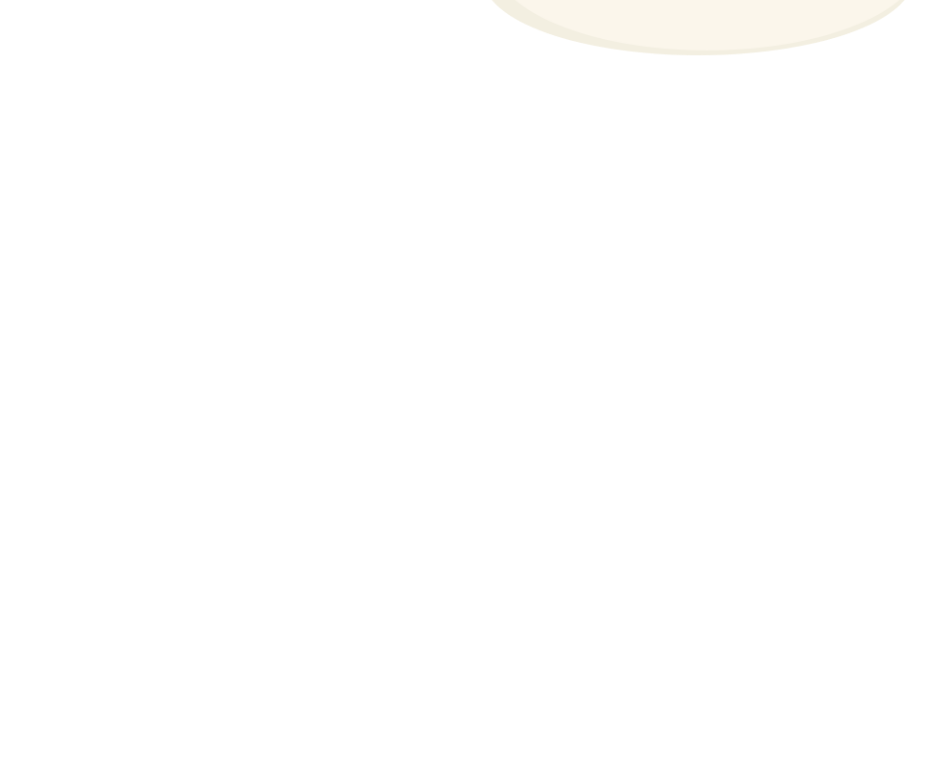
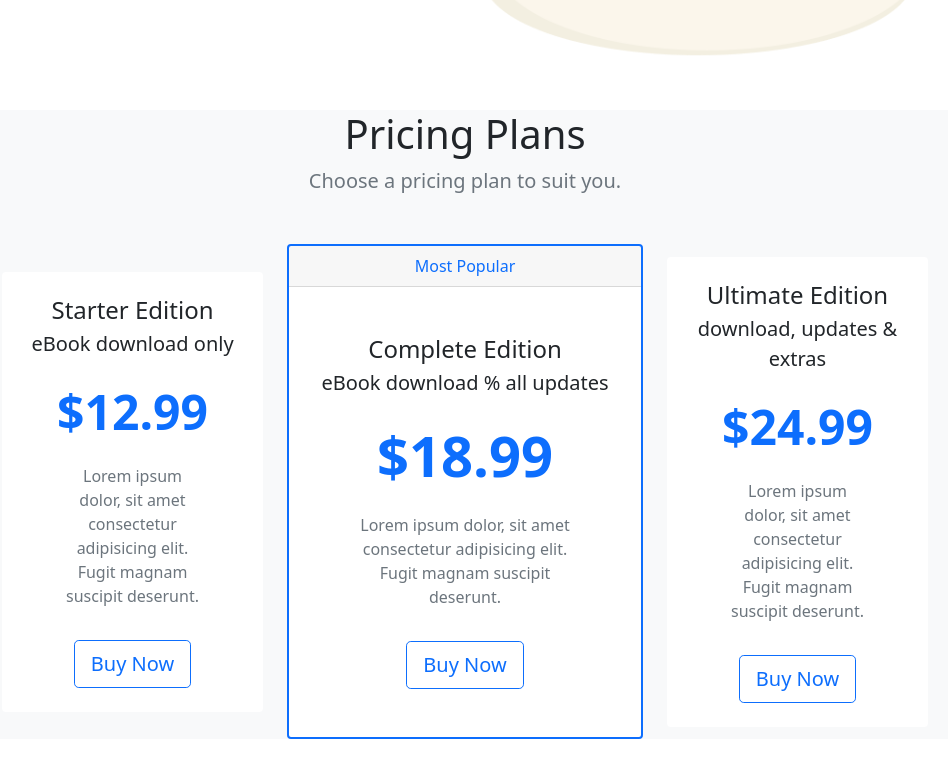
Before and after one commit to jrreda/CSS, a plain HTML site: page Kindle Store/index.html in a window 1280 px wide. Shown: the part 498-1276 px from the top of the page, without its empty margins (175-1123 px from the left). Before the commit the page ends 800 px from the top, so only its background shows below. Drawn offline with nearby package versions, Linux system fonts and the light colour scheme.

Commit message:
add pricing section

```diff
--- a/Kindle Store/index.html
+++ b/Kindle Store/index.html
@@ -68,6 +68,50 @@
     </div>
 
     <!-- pricing plans -->
+    <section id="pricing" class="bg-light mt-5">
+        <div class="container-lg justify-content-between">
+            <div class="text-center">
+                <h1>Pricing Plans</h1>
+                <p class="lead text-muted">Choose a pricing plan to suit you.</p>
+            </div>
+            <div class="row my-5 align-items-center justify-content-center gap-0">
+                <div class="col-8 col-lg-4 col-xl-3">
+                    <div class="card border-0">
+                        <div class="card-body text-center py-4">
+                            <h4 class="card-title">Starter Edition</h4>
+                            <p class="lead card-subtitle">eBook download only</p>
+                            <p class="display-5 text-primary fw-bold my-4">$12.99</p>
+                            <p class="card-text mx-5 text-muted d-none d-lg-block">Lorem ipsum dolor, sit amet consectetur adipisicing elit. Fugit magnam suscipit deserunt.</p>
+                            <a href="#" class="btn btn-outline-primary btn-lg mt-3">Buy Now</a>
+                        </div>
+                    </div>
+                </div>
+                <div class="col-9 col-lg-4">
+                    <div class="card border-primary border-2">
+                        <div class="card-header text-center text-primary">Most Popular</div>
+                        <div class="card-body text-center py-lg-5">
+                            <h4 class="card-title">Complete  Edition</h4>
+                            <p class="lead card-subtitle">eBook download % all updates</p>
+                            <p class="display-4 text-primary fw-bold my-4">$18.99</p>
+                            <p class="card-text mx-5 text-muted d-none d-lg-block">Lorem ipsum dolor, sit amet consectetur adipisicing elit. Fugit magnam suscipit deserunt.</p>
+                            <a href="#" class="btn btn-outline-primary btn-lg mt-3">Buy Now</a>
+                        </div>
+                    </div>
+                </div>
+                <div class="col-8 col-lg-4 col-xl-3">
+                    <div class="card border-0">
+                        <div class="card-body text-center py-4">
+                            <h4 class="card-title">Ultimate Edition</h4>
+                            <p class="lead card-subtitle">download, updates & extras</p>
+                            <p class="display-5 text-primary fw-bold my-4">$24.99</p>
+                            <p class="card-text mx-5 text-muted d-none d-lg-block">Lorem ipsum dolor, sit amet consectetur adipisicing elit. Fugit magnam suscipit deserunt.</p>
+                            <a href="#" class="btn btn-outline-primary btn-lg mt-3">Buy Now</a>
+                        </div>
+                    </div>
+                </div>
+            </div>
+        </div>
+    </section>
 
     <!-- topics at a glance -->
 
```
